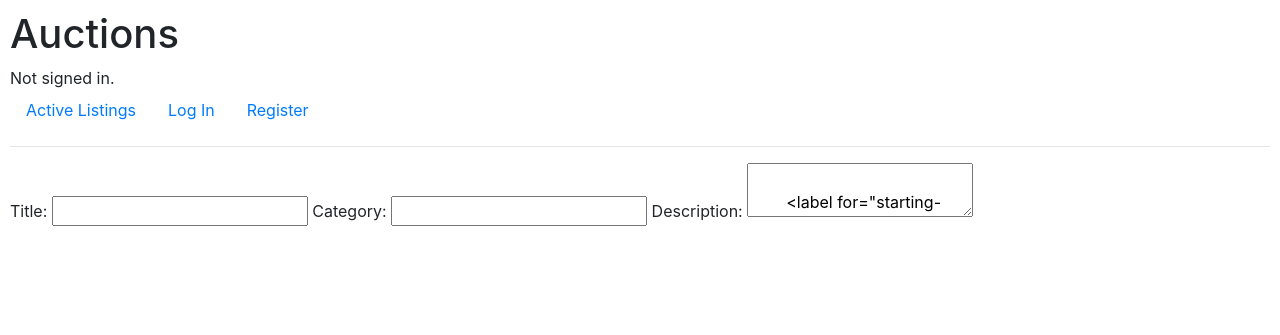
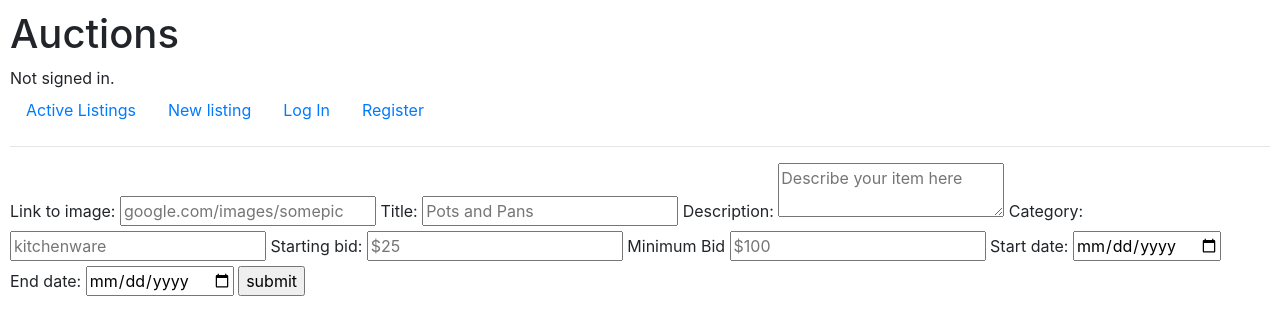
Before and after one commit to elokthewizard/commerce, a Django app: template auctions/templates/auctions/new-listing.html in a window 1280 px wide. Shown: the top 335 px of the page. Run offline with Django 3.2, Linux system fonts and the light colour scheme; the template is opened without the code that fills it, so the values that code supplies are empty; some libraries are stand-ins or nearby versions.

Commit message:
init migrations + form formatting

```diff
--- a/auctions/templates/auctions/layout.html
+++ b/auctions/templates/auctions/layout.html
@@ -21,10 +21,18 @@
                 <a class="nav-link" href="{% url 'index' %}">Active Listings</a>
             </li>
             {% if user.is_authenticated %}
+                <!-- todo: MY LISTINGS -->
+                <!-- <li class="nav-item">
+
+                </li> -->
                 <li class="nav-item">
                     <a class="nav-link" href="{% url 'logout' %}">Log Out</a>
                 </li>
             {% else %}
+                <!-- todo: only allow authenticated users to create listings -->
+                <li class="nav-item">
+                    <a class="nav-link" href="{% url 'new-listing' %}">New listing</a>
+                </li>
                 <li class="nav-item">
                     <a class="nav-link" href="{% url 'login' %}">Log In</a>
                 </li>
--- a/auctions/templates/auctions/new-listing.html
+++ b/auctions/templates/auctions/new-listing.html
@@ -2,20 +2,23 @@
 
 {% block body %}
     <form>
+        <label for="image-link">Link to image:</label>
+        <input type="text" name="image-link" id="image-link" placeholder="google.com/images/somepic">
+
         <label for="listing-title">Title:</label>
-        <input type="text" name="listing-title" id="listing-title">
+        <input type="text" name="listing-title" id="listing-title" placeholder="Pots and Pans">
+
+        <label for="description">Description:</label>
+        <textarea name="description" id="description" placeholder="Describe your item here"></textarea>
 
         <label for="category">Category:</label>
-        <input type="text" name="category" id="category">
-
-        <label for="description">Description:</label>
-        <textarea name="description" id="description">
+        <input type="text" name="category" id="category" placeholder="kitchenware">
 
         <label for="starting-bid">Starting bid:</label>
-        <input type="number" step="0.01" name="starting-bid" id="starting-bid">
+        <input type="number" step="0.01" name="starting-bid" id="starting-bid" placeholder="$25">
 
         <label for="minimum-bid">Minimum Bid</label>
-        <input type="number" step="0.01" name="minimum-bid" id="minimum-bid">
+        <input type="number" step="0.01" name="minimum-bid" id="minimum-bid" placeholder="$100">
 
         <label for="start-date">Start date:</label>
         <input type="date" name="start-date" id="start-date">
@@ -23,6 +26,6 @@
         <label for="end-date">End date:</label>
         <input type="date" name="end-date" id="end-date">
 
-        <input type="text" value="submit">
+        <input type="submit" value="submit">
     </form>
 {% endblock %}
--- a/commerce/settings.py
+++ b/commerce/settings.py
@@ -121,3 +121,7 @@ USE_TZ = True
 
 STATIC_URL = '/static/'
 MEDIA_URL = '/media/'
+
+# future proof auto incrementing fields
+
+DEFAULT_AUTO_FIELD = 'django.db.models.BigAutoField'
```
Also changed, not shown: db.sqlite3.
